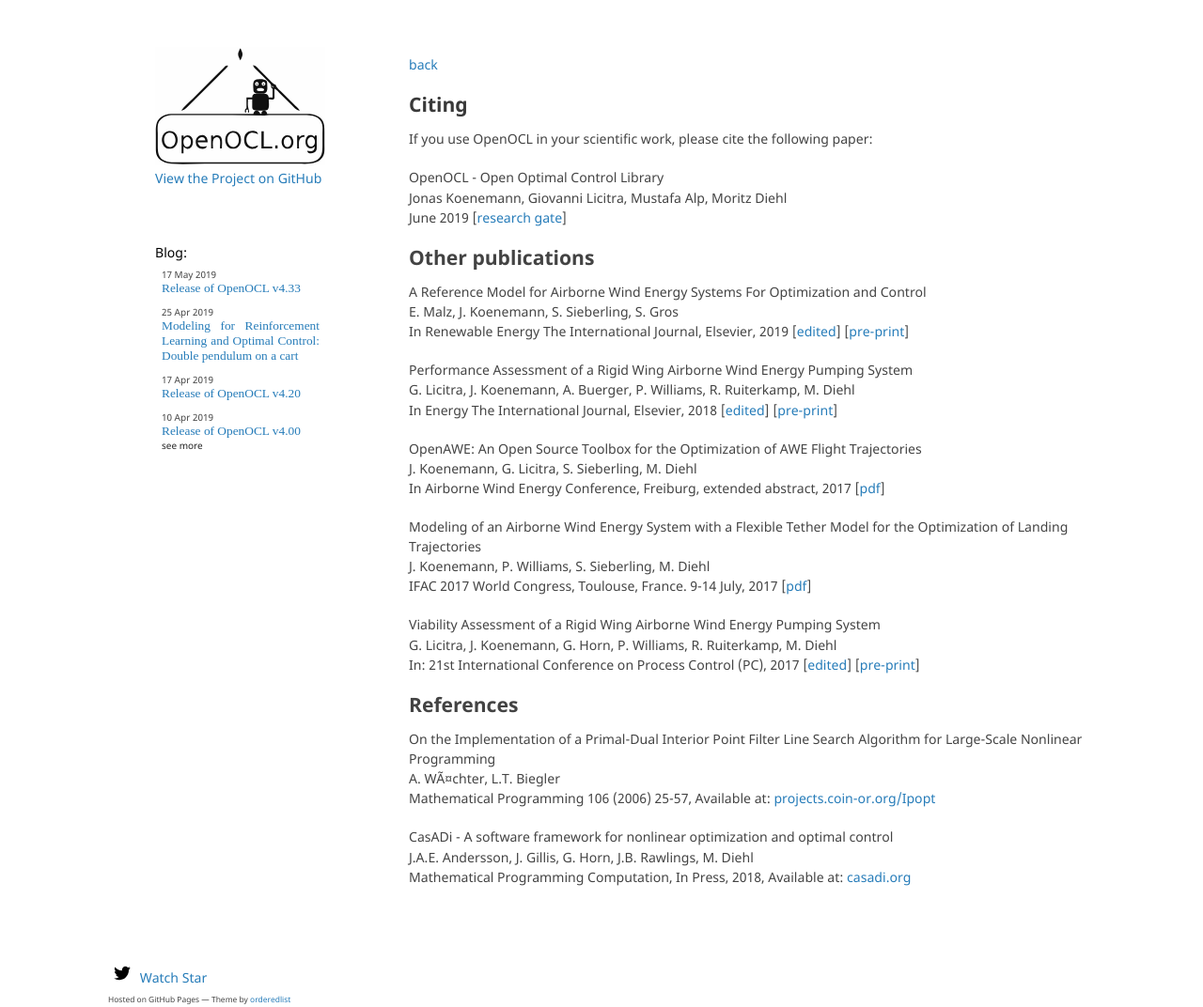
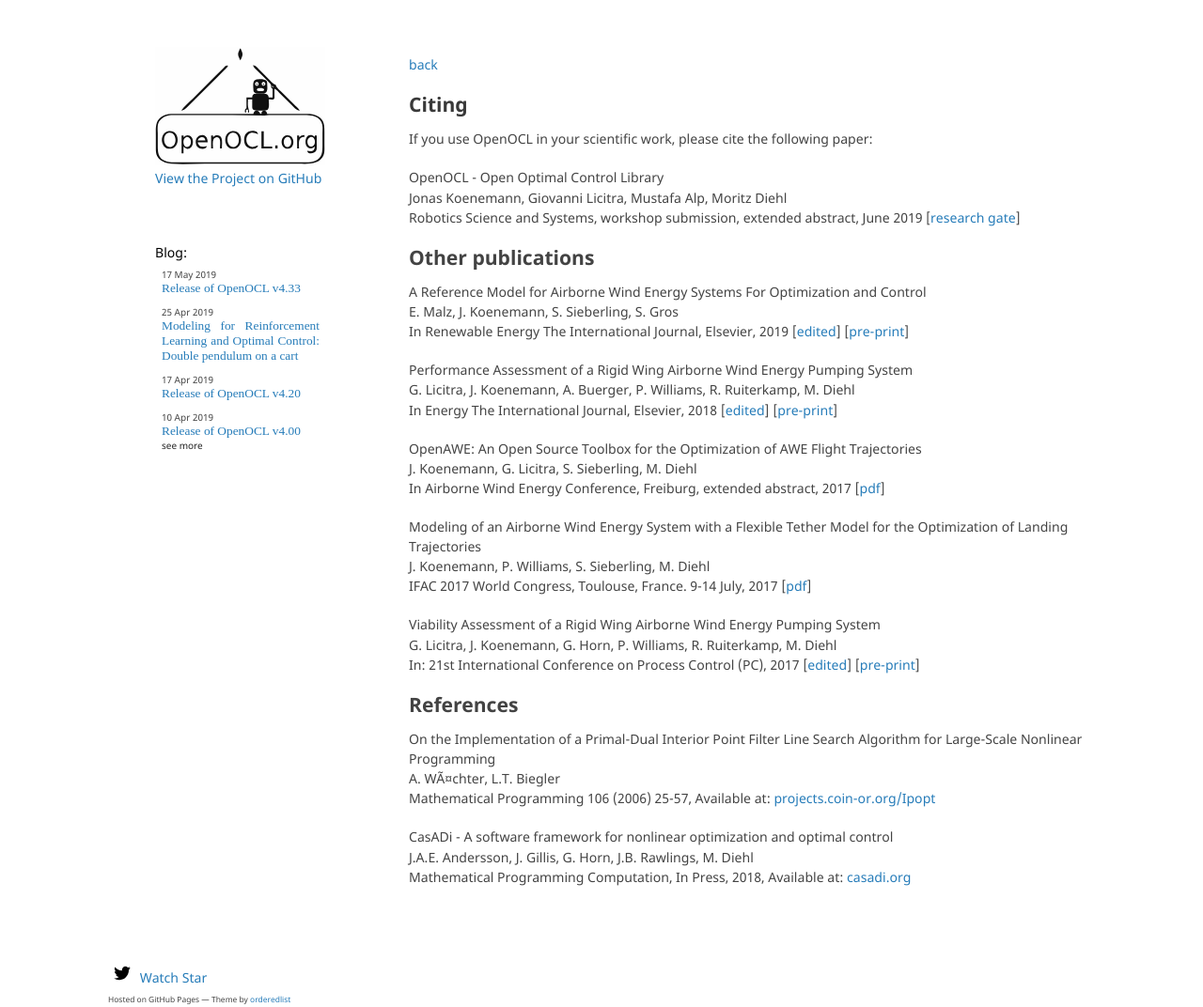
Before and after one commit to OpenOCL/openocl.github.io, a Jekyll site: the page built from publications.md, in a window 1280 px wide and 1072 px high. Shown: the whole window at 94% size. Built offline with Jekyll 4.4.1, drawn with Linux system fonts in a browser that asks for light colours; some web fonts are replaced; our own code applies the rules of GitHub Pages for plain Markdown files.

Commit message:
Update publications.md

```diff
--- a/publications.md
+++ b/publications.md
@@ -10,7 +10,7 @@
 
 OpenOCL - Open Optimal Control Library
 Jonas Koenemann, Giovanni Licitra, Mustafa Alp, Moritz Diehl
-June 2019 [[research gate](https://www.researchgate.net/publication/333646261_OpenOCL_-_Open_Optimal_Control_Library)]
+Robotics Science and Systems, workshop submission, extended abstract, June 2019 [[research gate](https://www.researchgate.net/publication/333646261_OpenOCL_-_Open_Optimal_Control_Library)]
 
 ## Other publications
 
```
